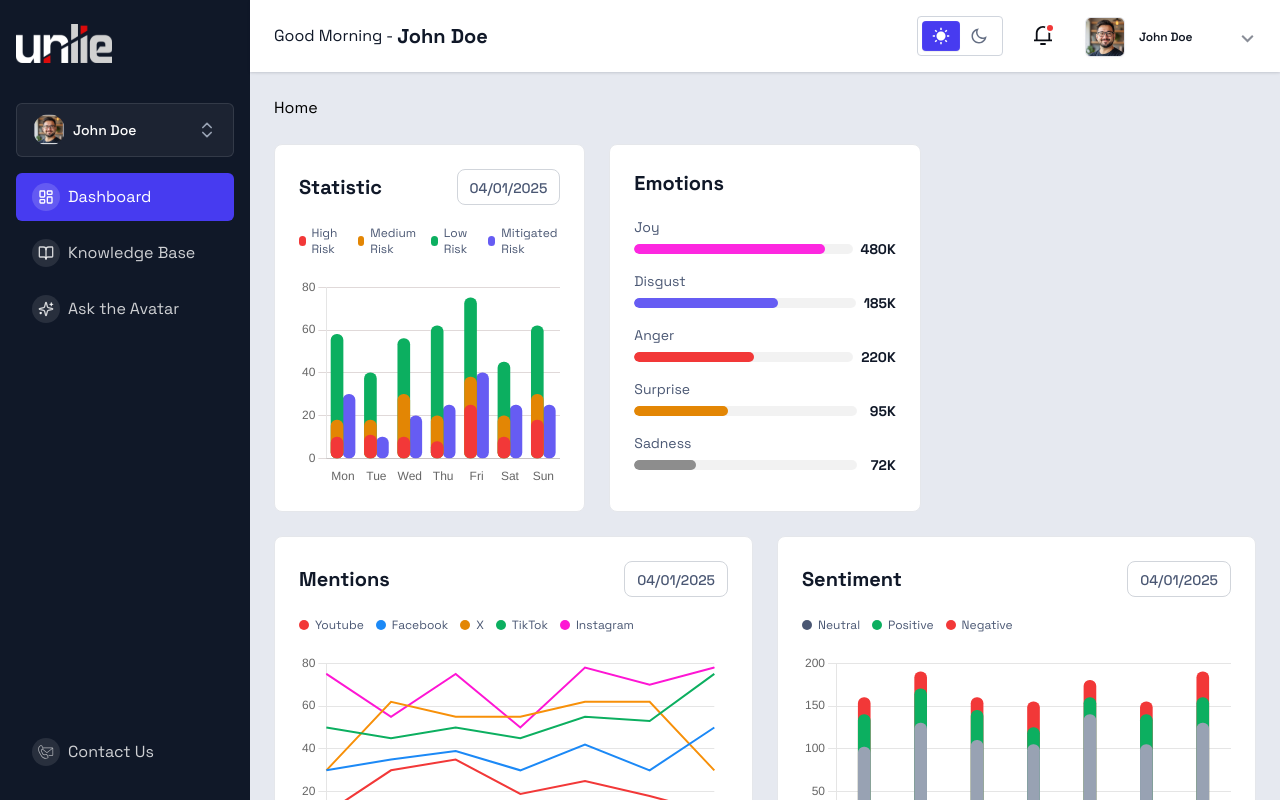
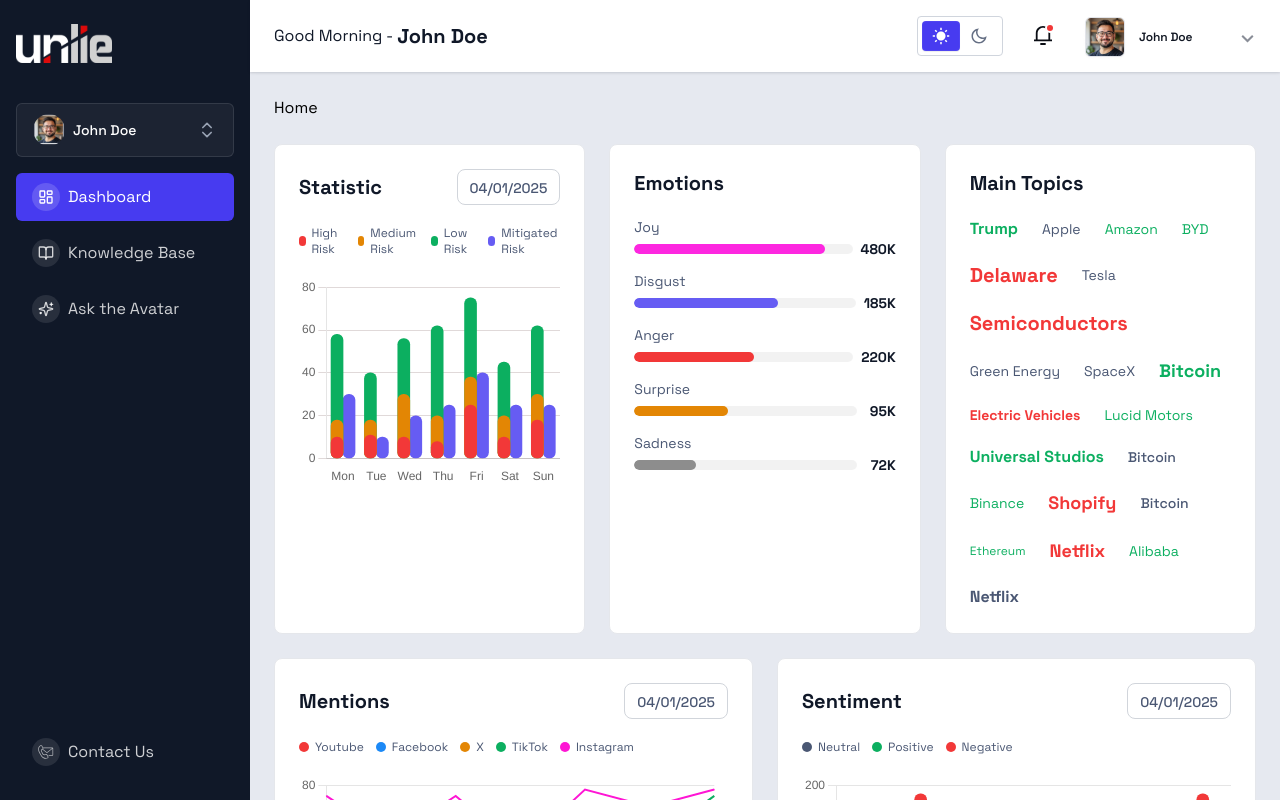
Before and after one commit to nur-it/react-un-lion-dashboard, a React (Vite) app: page / in a window 1280 px wide. Built offline with nearby package versions, Linux system fonts and the light colour scheme.

Commit message:
maintopics section added

```diff
--- /dev/null
+++ b/src/components/screen/Home/StatisticEmotionAnalytics/MainTopics.jsx
@@ -0,0 +1,20 @@
+import { topics } from "@/data/topicsData";
+
+const MainTopics = () => {
+  return (
+    <div className="space-y-5 rounded-lg border border-gray-200 bg-white p-6 dark:border-white/[10%] dark:bg-white/[4%]">
+      <h5 className="text-xl font-bold text-secondary_main dark:text-white">
+        Main Topics
+      </h5>
+      <div className="flex flex-wrap items-center gap-x-6 gap-y-5">
+        {topics.map((topic, index) => (
+          <p key={index} className={topic.style}>
+            {topic.text}
+          </p>
+        ))}
+      </div>
+    </div>
+  );
+};
+
+export default MainTopics;
--- a/src/components/screen/Home/StatisticEmotionAnalytics/StatisticEmotionAnalytics.jsx
+++ b/src/components/screen/Home/StatisticEmotionAnalytics/StatisticEmotionAnalytics.jsx
@@ -1,11 +1,13 @@
 import Emotions from "./Emotions";
+import MainTopics from "./MainTopics";
 import Statistic from "./Statistic";
 
 const StatisticEmotionAnalytics = () => {
   return (
-    <div className="grid grid-cols-3 gap-6">
+    <div className="grid grid-cols-1 md:grid-cols-2 lg:grid-cols-3 gap-6">
       <Statistic />
       <Emotions />
+      <MainTopics />
     </div>
   );
 };
--- /dev/null
+++ b/src/data/topicsData.js
@@ -0,0 +1,23 @@
+export  const topics = [
+  { text: 'Trump', style: 'text-base font-bold text-success' },
+  { text: 'Apple', style: 'text-sm text-text_secondary' },
+  { text: 'Amazon', style: 'text-sm text-success' },
+  { text: 'BYD', style: 'text-sm text-success' },
+  { text: 'Delaware', style: 'text-xl font-bold text-error' },
+  { text: 'Tesla', style: 'text-sm text-text_secondary' },
+  { text: 'Semiconductors', style: 'text-xl font-bold text-error' },
+  { text: 'Green Energy', style: 'text-sm text-text_secondary' },
+  { text: 'SpaceX', style: 'text-sm text-text_secondary' },
+  { text: 'Bitcoin', style: 'text-lg font-bold text-success' },
+  { text: 'Electric Vehicles', style: 'text-sm font-bold text-error' },
+  { text: 'Lucid Motors', style: 'text-sm text-success' },
+  { text: 'Universal Studios', style: 'font-bold text-success' },
+  { text: 'Bitcoin', style: 'text-sm font-medium text-text_secondary' },
+  { text: 'Binance', style: 'text-sm text-success' },
+  { text: 'Shopify', style: 'text-lg font-bold text-error' },
+  { text: 'Bitcoin', style: 'text-sm font-medium text-text_secondary' },
+  { text: 'Ethereum', style: 'text-xs text-success' },
+  { text: 'Netflix', style: 'text-lg font-bold text-error' },
+  { text: 'Alibaba', style: 'text-sm text-success' },
+  { text: 'Netflix', style: 'text-base font-bold text-text_secondary' }
+];
```
